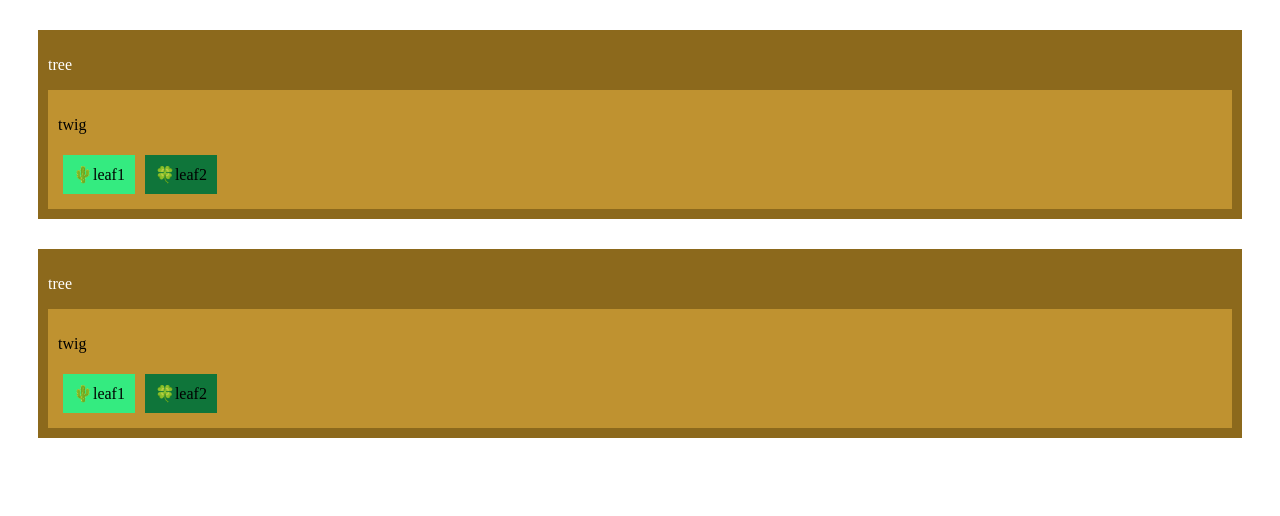
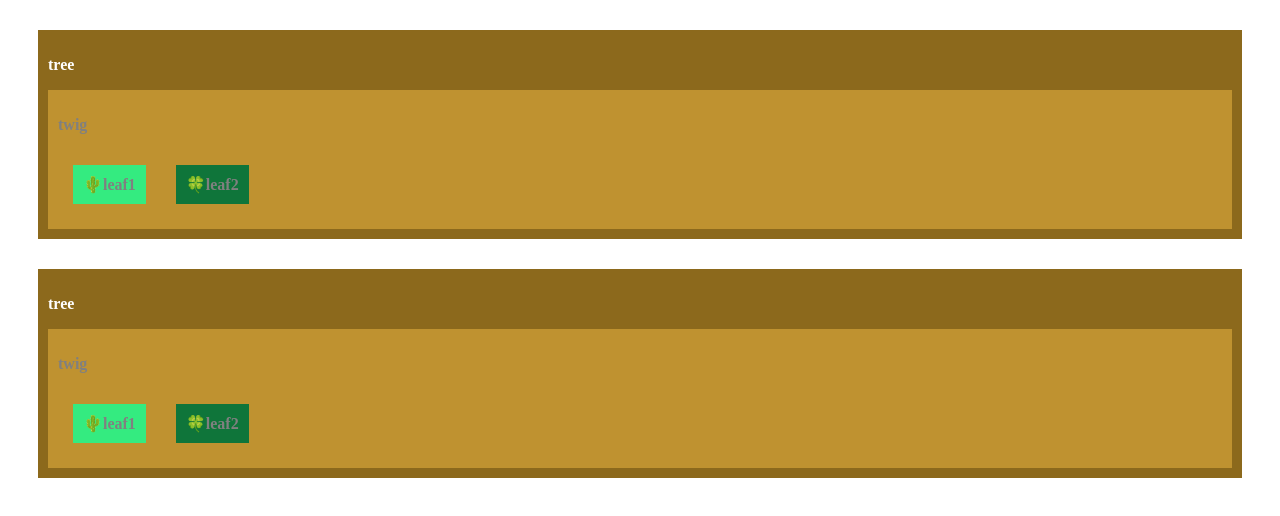
Before and after one commit to ringtail003/handson-angular-css, an Angular app: page / in a window 1280 px wide. Shown: the top 516 px of the page. Built offline with nearby package versions, Linux system fonts and the light colour scheme.

Commit message:
グローバルに展開

```diff
--- a/src/app/components/twig/twig.component.scss
+++ b/src/app/components/twig/twig.component.scss
@@ -6,3 +6,8 @@ div {
 .active {
   color: orange;
 }
+
+div {
+  font-weight: bold;
+  color: gray;
+}
--- a/src/app/components/twig/twig.component.ts
+++ b/src/app/components/twig/twig.component.ts
@@ -1,9 +1,10 @@
-import { Component, OnInit } from '@angular/core';
+import { Component, OnInit, ViewEncapsulation } from '@angular/core';
 
 @Component({
   selector: 'twig',
   templateUrl: './twig.component.html',
-  styleUrls: ['./twig.component.scss']
+  styleUrls: ['./twig.component.scss'],
+  encapsulation: ViewEncapsulation.None,
 })
 export class TwigComponent implements OnInit {
   activeLeaf = null;
```
